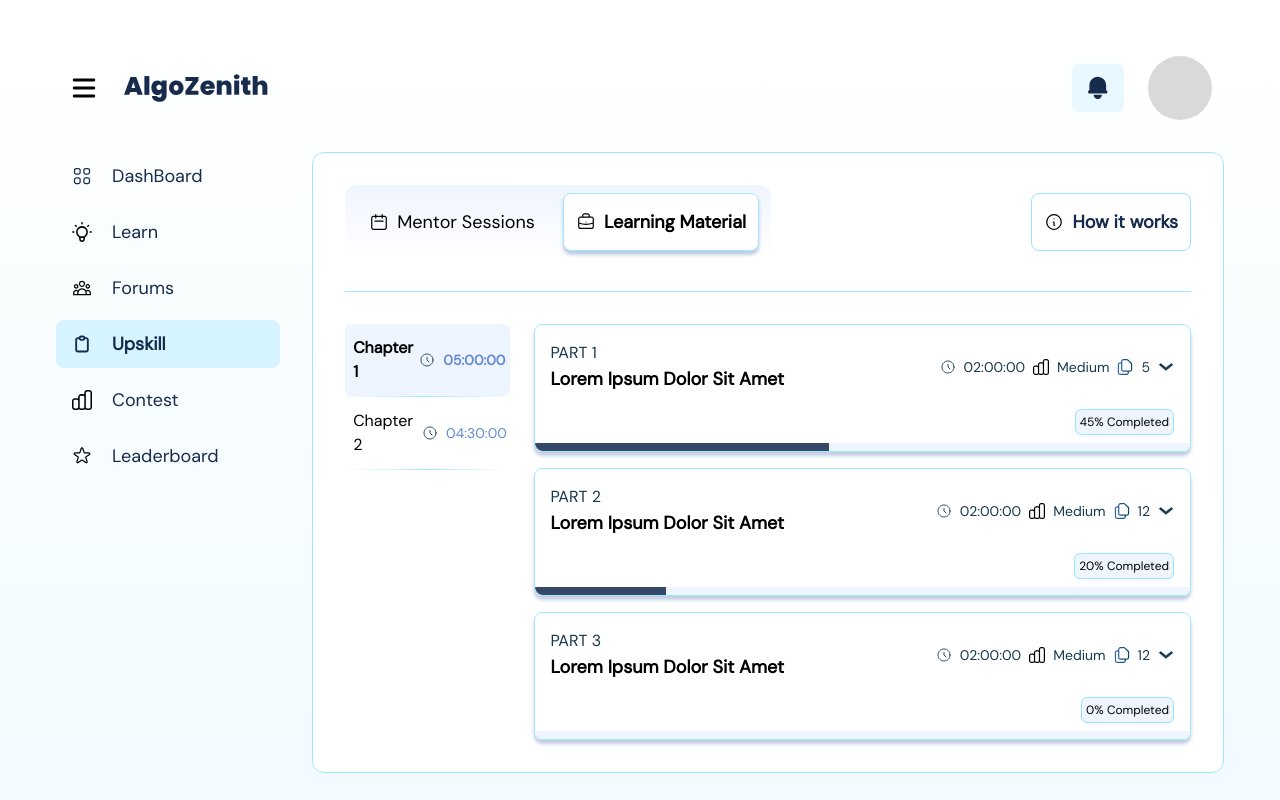
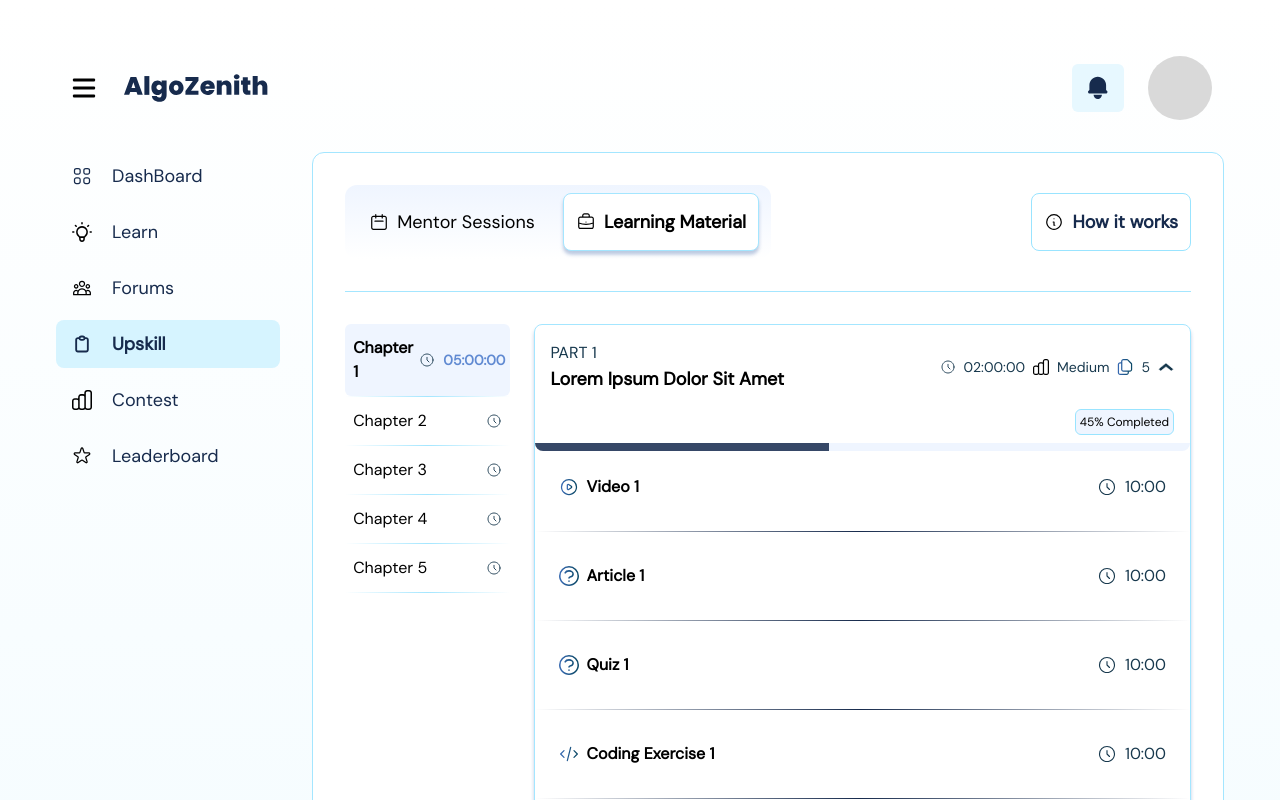
Before and after one commit to Amanjot-001/AZ, a React (Vite) app: page / in a window 1280 px wide. Shown: the top 800 px of the page. Built offline with nearby package versions, Linux system fonts and the light colour scheme.

Commit message:
fixed mockdata

```diff
--- a/src/components/sections/main/ContentDetail.tsx
+++ b/src/components/sections/main/ContentDetail.tsx
@@ -1,20 +1,15 @@
-import React, { useState, useEffect } from 'react';
+import React, { useState } from 'react';
 import ResourceList from './ResourceList.tsx';
 import { ArrowDownIcon, ArrowUpIcon, ClockIcon, CopyIcon, ContestIcon } from '../../../assets/chapters-icons/index.ts';
-import { fetchChapters } from '../../../services/chapterService.ts';
-import { Chapter } from './types.ts';
+import { Chapter, Part } from './types.ts';
 
-const ContentDetails: React.FC = () => {
-	const [expandedParts, setExpandedParts] = useState<number[]>([]);
-	const [chapters, setChapters] = useState<Chapter[]>([]);
+interface ContentDetailsProps {
+	chapter: Chapter;
+}
 
-	useEffect(() => {
-		const getChapters = async () => {
-			const data = await fetchChapters();
-			setChapters(data);
-		};
-		getChapters();
-	}, []);
+
+const ContentDetails: React.FC<ContentDetailsProps> = ({ chapter }) => {
+	const [expandedParts, setExpandedParts] = useState<number[]>([1]);
 
 	const togglePart = (id: number) => {
 		setExpandedParts(prev =>
@@ -24,9 +19,9 @@ const ContentDetails: React.FC = () => {
 
 	return (
 		<div className="flex flex-col w-full gap-4">
-			{chapters.map((part, index) => (
-				<div className='border border-box border-[#A4E6FF] shadow-[0px_3.67px_3.67px_rgba(41,83,155,0.3)] rounded-lg'>
-					<div key={index} className="flex justify-between p-4 font-dm-sans">
+			{chapter.parts.map((part: Part) => (
+				<div key={part.id} className='border border-box border-[#A4E6FF] shadow-[0px_3.67px_3.67px_rgba(41,83,155,0.3)] rounded-lg'>
+					<div className="flex justify-between p-4 font-dm-sans">
 						<div className='flex flex-col'>
 							<h2 className='font-normal text-[#17384D]'>PART {part.id}</h2>
 							<h2 className="text-lg font-semibold">{part.title}</h2>
--- a/src/components/sections/main/MainContent.tsx
+++ b/src/components/sections/main/MainContent.tsx
@@ -1,16 +1,22 @@
-import React, { useState } from "react";
+import React, { useState, useEffect } from "react";
 import Nav from "./Nav";
 import ChapterList from "./ChapterList";
 import ContentDetails from "./ContentDetail";
-import { Chapter, Resource } from './types';
-
-const chapters: Chapter[] = [
-	{ id: 1, title: "Chapter 1", duration: "05:00:00" },
-	{ id: 2, title: "Chapter 2", duration: "04:30:00" },
-];
+import { Chapter } from './types';
+import { fetchChapters } from "../../../services/chapterService";
 
 const MainContent: React.FC = () => {
+	const [chapters, setChapters] = useState<Chapter[]>([]);
 	const [selectedChapter, setSelectedChapter] = useState<Chapter | null>(chapters[0]);
+
+	useEffect(() => {
+		const getChapters = async () => {
+			const data = await fetchChapters();
+			setChapters(data);
+			setSelectedChapter(data[0]);
+		};
+		getChapters();
+	}, []);
 
 	return (
 		<div className="flex flex-col">
--- a/src/components/sections/main/types.ts
+++ b/src/components/sections/main/types.ts
@@ -1,4 +1,11 @@
 export interface Chapter {
+	id: number;
+	title: string;
+	duration: string;
+	parts: []
+}
+
+export interface Part {
 	id: number;
 	title: string;
 	duration: string;
--- a/src/mock/chapterData.json
+++ b/src/mock/chapterData.json
@@ -1,4 +1,9 @@
 [
+	{
+		"id": 1,
+		"title": "Chapter 1",
+		"duration": "05:00:00",
+		"parts": [
 			{
 				"id": 1,
 				"title": "Lorem Ipsum Dolor Sit Amet",
@@ -201,3 +206,29 @@
 				]
 			}
 		]
+	},
+	{
+		"id": 2,
+		"title": "Chapter 2",
+		"duration": "",
+		"parts": []
+	},
+	{
+		"id": 3,
+		"title": "Chapter 3",
+		"duration": "",
+		"parts": []
+	},
+	{
+		"id": 4,
+		"title": "Chapter 4",
+		"duration": "",
+		"parts": []
+	},
+	{
+		"id": 5,
+		"title": "Chapter 5",
+		"duration": "",
+		"parts": []
+	}
+]
```
Lines whose indentation alone changed are shown as unchanged.
